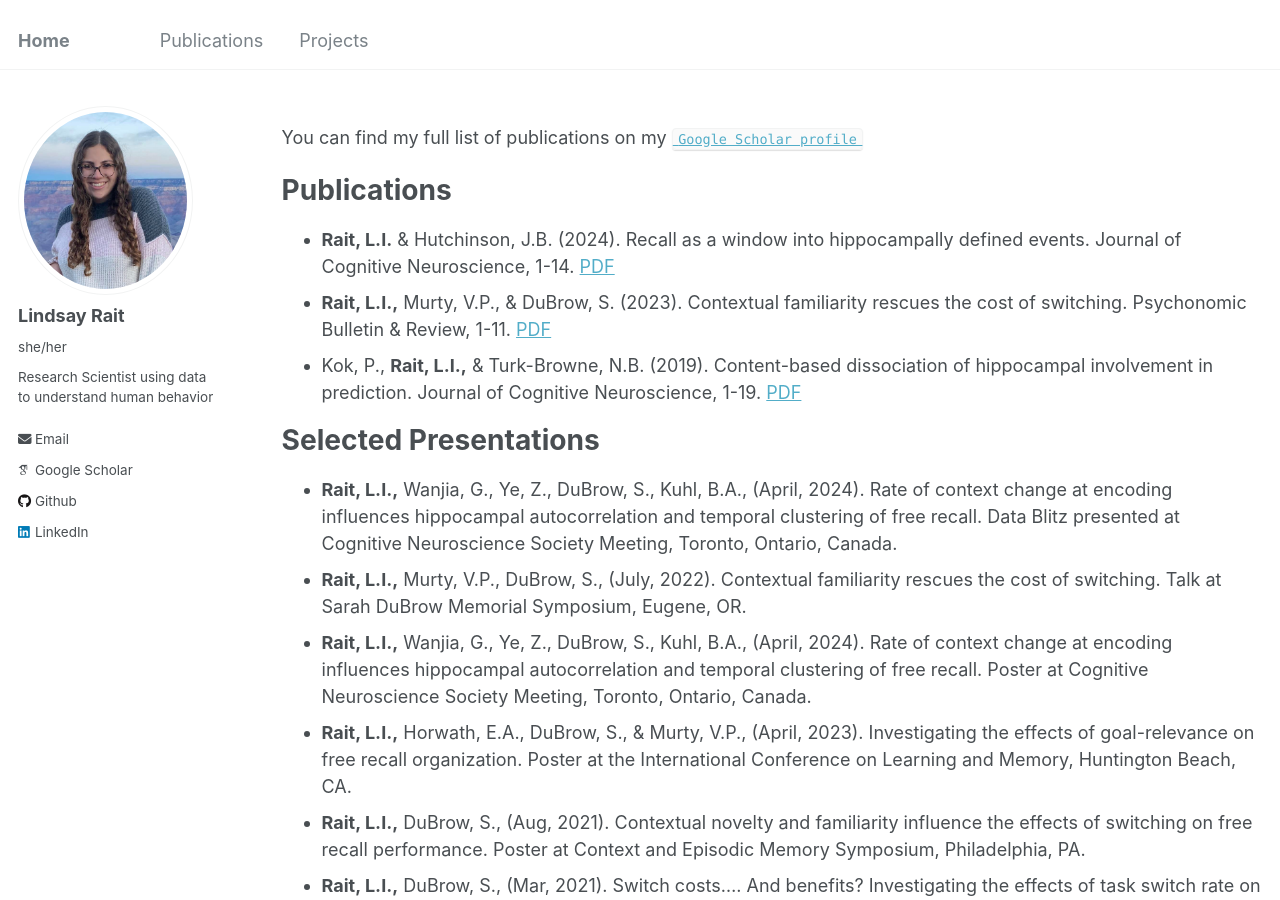
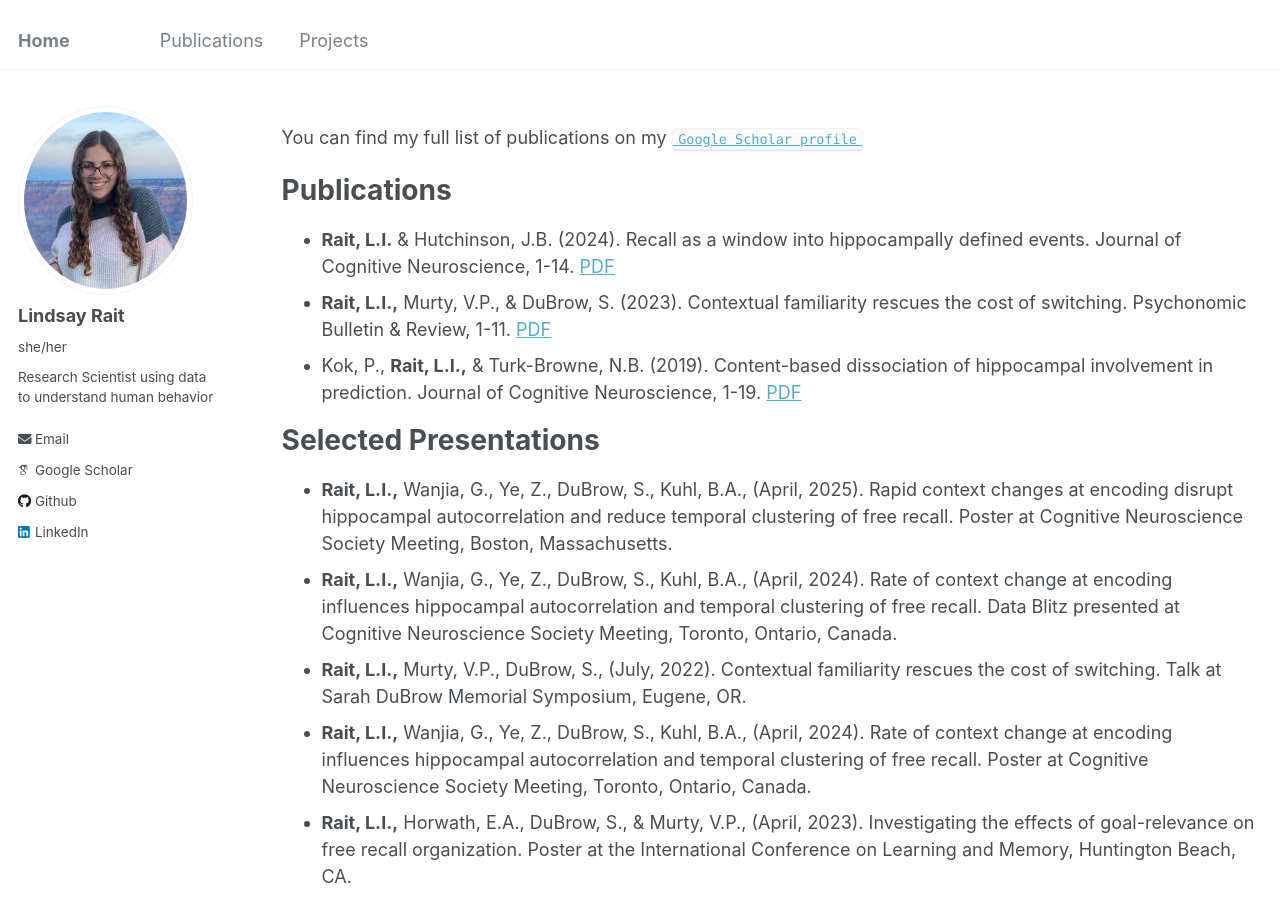
Before and after one commit to lindsay-rait/lindsay-rait.github.io, a Jekyll site: the page built from _pages/publications.md, in a window 1280 px wide and 900 px high. Built offline with Jekyll 4.4.1, drawn with Linux system fonts in a browser that asks for light colours; some web fonts are replaced.

Commit message:
Update publications.md

```diff
--- a/_pages/publications.md
+++ b/_pages/publications.md
@@ -37,6 +37,7 @@ Publications
 
 Selected Presentations
 ======
+* **Rait, L.I.,** Wanjia, G., Ye, Z., DuBrow, S., Kuhl, B.A., (April, 2025). Rapid context changes at encoding disrupt hippocampal autocorrelation and reduce temporal clustering of free recall. Poster at Cognitive Neuroscience Society Meeting, Boston, Massachusetts.
 * **Rait, L.I.,** Wanjia, G., Ye, Z., DuBrow, S., Kuhl, B.A., (April, 2024). Rate of context change at encoding influences hippocampal autocorrelation and temporal clustering of free recall. Data Blitz presented at Cognitive Neuroscience Society Meeting, Toronto, Ontario, Canada.
 * **Rait, L.I.,** Murty, V.P., DuBrow, S., (July, 2022). Contextual familiarity rescues the cost of switching. Talk at Sarah DuBrow Memorial Symposium, Eugene, OR.
 * **Rait, L.I.,** Wanjia, G., Ye, Z., DuBrow, S., Kuhl, B.A., (April, 2024). Rate of context change at encoding influences hippocampal autocorrelation and temporal clustering of free recall. Poster at Cognitive Neuroscience Society Meeting, Toronto, Ontario, Canada.
```
